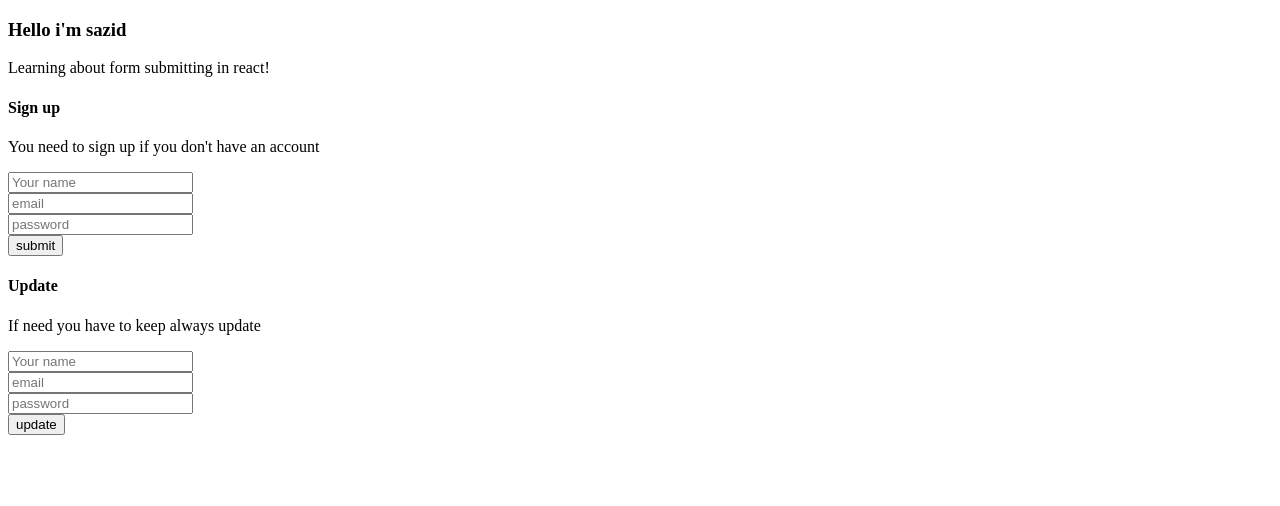
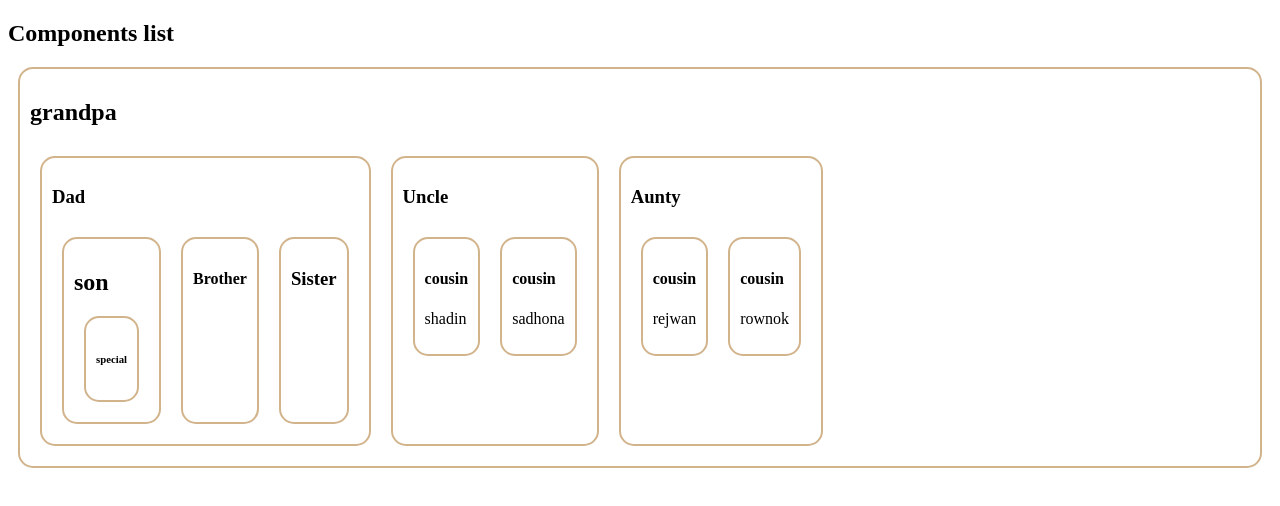
Before and after one commit to sazidgit06/form_overview, a React (Vite) app: page / in a window 1280 px wide. Shown: the top 506 px of the page. Built offline with nearby package versions, Linux system fonts and the light colour scheme.

Commit message:
componet list added next is prop drilling alternative

```diff
--- a/src/App.jsx
+++ b/src/App.jsx
@@ -4,26 +4,28 @@ import HookReForm from './Components/HookReForm/HookReForm'
 import RefForm from './Components/RefForm/RefForm'
 import ReusableForm from './Components/ReusableForm/ReusableForm'
 import StandardForm from './Components/StandardForm/StandardForm'
+import Grandpa from './Components/grandpa/Grandpa'
 
 function App() {
 
-  const handleSignup = data => {
-    console.log('sign up data:', data)
-  }
-  const handleUpdate = data => {
-    console.log('Update data:', data)
-  }
+  // const handleSignup = data => {
+  //   console.log('sign up data:', data)
+  // }
+  // const handleUpdate = data => {
+  //   console.log('Update data:', data)
+  // }
 
   return (
     <>
-      <h3>Hello i'm sazid</h3>
-      <p>Learning about form submitting in react!</p>
+    <h2>Components list</h2>
+      {/* <h3>Hello i'm sazid</h3> */}
+      {/* <p>Learning about form submitting in react!</p> */}
       {/* <SimpleForm></SimpleForm> */}
       {/* <StandardForm></StandardForm> */}
       {/* <RefForm></RefForm> */}
       {/* <HookForm></HookForm> */}
       {/* <HookReForm></HookReForm> */}
-      <ReusableForm
+      {/* <ReusableForm
         formTitle='Sign up'
         handleSubmit={handleSignup}>
           <div>
@@ -39,7 +41,8 @@ function App() {
             <h4>Update</h4>
             <p>If need you have to keep always update</p>
           </div>
-        </ReusableForm>
+        </ReusableForm> */}
+        <Grandpa></Grandpa>
     </>
   )
 }
--- /dev/null
+++ b/src/Components/Aunty/Aunty.jsx
@@ -0,0 +1,15 @@
+import Cousin from "../cousin/Cousin";
+
+const Aunty = () => {
+    return (
+        <div>
+            <h3>Aunty</h3>
+            <section className="flex">
+                <Cousin name="rejwan"></Cousin>
+                <Cousin name="rownok"></Cousin>
+            </section>
+        </div>
+    );
+};
+
+export default Aunty;
--- /dev/null
+++ b/src/Components/Brother/Brother.jsx
@@ -0,0 +1,11 @@
+import React from 'react';
+
+const Brother = () => {
+    return (
+        <div>
+            <h4>Brother</h4>
+        </div>
+    );
+};
+
+export default Brother;
--- /dev/null
+++ b/src/Components/Dad/Dad.jsx
@@ -0,0 +1,18 @@
+import Brother from "../Brother/Brother";
+import Sister from "../Sister/Sister";
+import Son from "../son/Son";
+
+const Dad = () => {
+    return (
+        <div>
+            <h3>Dad</h3>
+            <section className="flex">
+                <Son></Son>
+                <Brother></Brother>
+                <Sister></Sister>
+            </section>
+        </div>
+    );
+};
+
+export default Dad;
--- /dev/null
+++ b/src/Components/Sister/Sister.jsx
@@ -0,0 +1,11 @@
+import React from 'react';
+
+const Sister = () => {
+    return (
+        <div>
+            <h3>Sister</h3>
+        </div>
+    );
+};
+
+export default Sister;
--- /dev/null
+++ b/src/Components/Special/Special.jsx
@@ -0,0 +1,11 @@
+import React from 'react';
+
+const Special = () => {
+    return (
+        <div>
+            <h6>special</h6>
+        </div>
+    );
+};
+
+export default Special;
--- /dev/null
+++ b/src/Components/Uncle/Uncle.jsx
@@ -0,0 +1,15 @@
+import Cousin from "../cousin/Cousin";
+
+const Uncle = () => {
+    return (
+        <div>
+            <h3>Uncle</h3>
+            <section className="flex">
+                <Cousin name="shadin"></Cousin>
+                <Cousin name="sadhona"></Cousin>
+            </section>
+        </div>
+    );
+};
+
+export default Uncle;
--- /dev/null
+++ b/src/Components/cousin/Cousin.jsx
@@ -0,0 +1,12 @@
+import React from 'react';
+
+const Cousin = ({name}) => {
+    return (
+        <div>
+            <h4>cousin</h4>
+            <p>{name}</p>
+        </div>
+    );
+};
+
+export default Cousin;
--- /dev/null
+++ b/src/Components/grandpa/Grandpa.css
@@ -0,0 +1,10 @@
+.grandpa div, .grandpa{
+    border: 2px solid tan;
+    padding: 10px;
+    border-radius: 15px;
+    margin: 10px;
+}
+
+.flex{
+    display: flex;
+}
--- /dev/null
+++ b/src/Components/grandpa/Grandpa.jsx
@@ -0,0 +1,20 @@
+import Aunty from "../Aunty/Aunty";
+import Dad from "../Dad/Dad";
+import Uncle from "../Uncle/Uncle";
+import "./Grandpa.css"
+
+const Grandpa = () => {
+    return (
+
+        <div className="grandpa">
+            <h2>grandpa</h2>
+            <section className="flex">
+                <Dad></Dad>
+                <Uncle></Uncle>
+                <Aunty></Aunty>
+            </section>
+        </div>
+    );
+};
+
+export default Grandpa;
--- /dev/null
+++ b/src/Components/son/Son.jsx
@@ -0,0 +1,13 @@
+import React from 'react';
+import Special from '../Special/Special';
+
+const Son = () => {
+    return (
+        <div>
+            <h2>son</h2>
+            <Special></Special>
+        </div>
+    );
+};
+
+export default Son;
```
Also changed, not shown: 1 other file (tests, documents, lock files or other folders).
